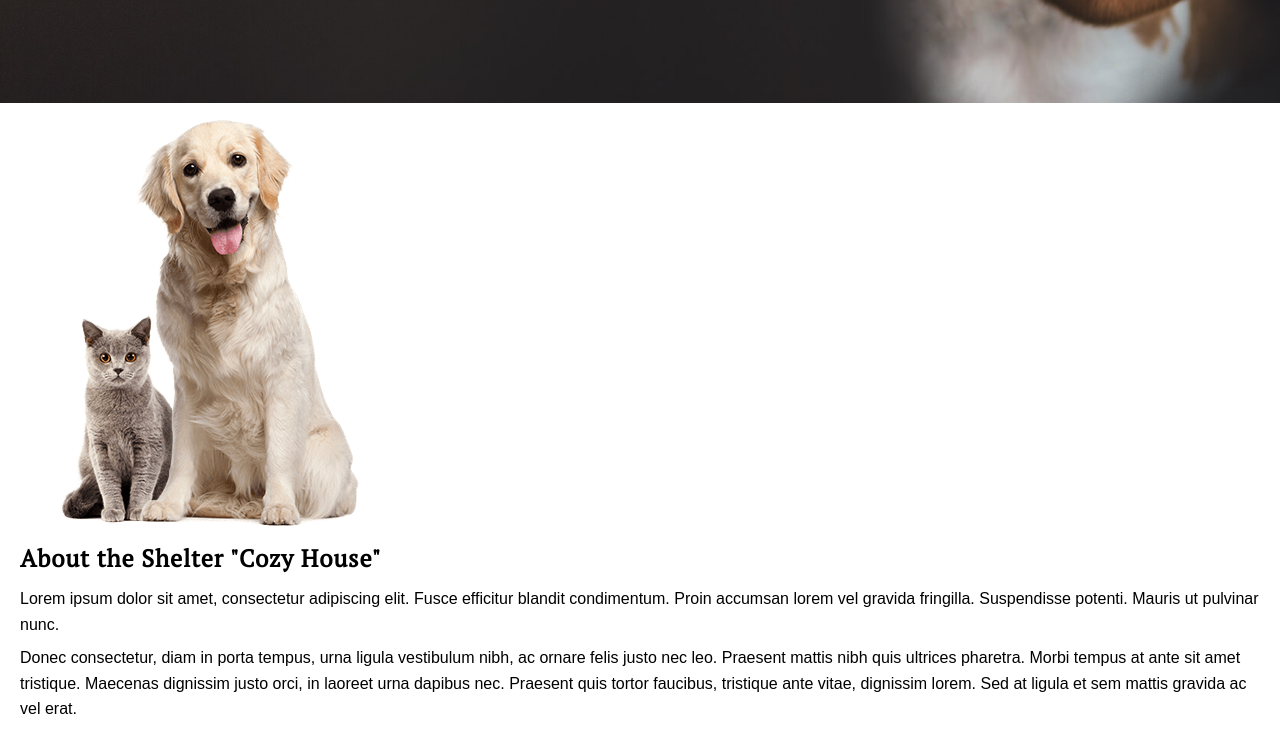
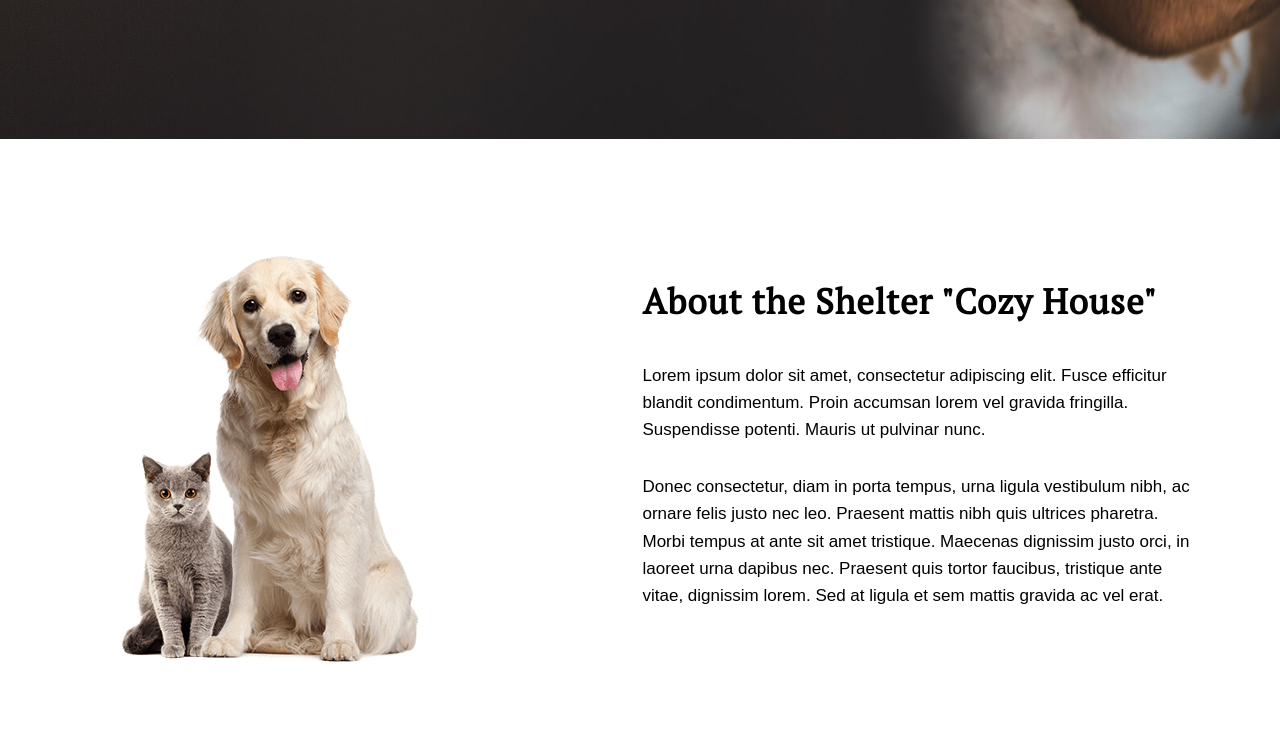
Before and after one commit to kurniad-sign/cozy-house-site, a website built with webpack: page public/index.html in a window 1280 px wide. Shown: the part 606-1358 px from the top of the page. Before the commit the page ends 1336 px from the top, so only its background shows below. Built offline with nearby package versions, Linux system fonts and the light colour scheme; a web font is replaced by a local one.

Commit message:
styling about cozy house section

```diff
--- a/src/styles/main.scss
+++ b/src/styles/main.scss
@@ -94,7 +94,7 @@ section.ch-hero {
   width: 443px;
 
   & .ch-hero__title {
-    font-size: 43px;
+    font-size: 57px;
     font-weight: 400;
     margin-bottom: 43px;
   }
@@ -107,3 +107,38 @@ section.ch-hero {
 .ch-cta--button {
   padding-bottom: 140px;
 }
+
+// Styling About Cozy House Section
+section.ch-about {
+  background-color: $white;
+  padding: 100px 0;
+  display: flex;
+  position: relative;
+  align-items: center;
+
+  & .ch-about__image, & .ch-about__description {
+    flex-grow: 1;
+    padding: 0 60px;
+    max-width: 100%
+  }
+
+  & .ch-about__image {
+    flex-basis: 300px;
+    width: 300px;
+  }
+
+  & .ch-about__description {
+    flex-basis: 415px;
+    width: 415px;
+
+    h2 {
+      font-size: 35px;
+      margin-bottom: 37px;
+    }
+
+    p {
+      margin-bottom: 30px;
+      font-size: 17px;
+    }
+  }
+}
```
Also changed, not shown: public/assets/styles/main.css.
